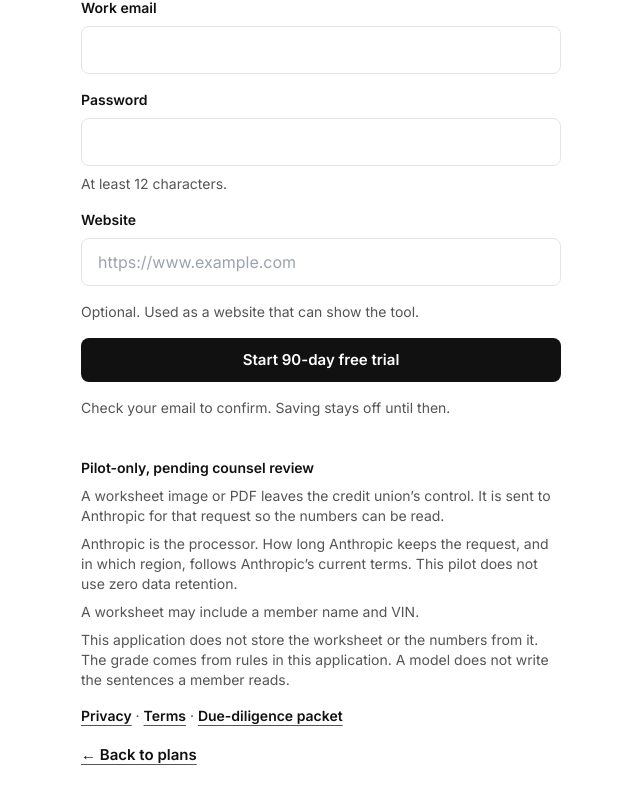
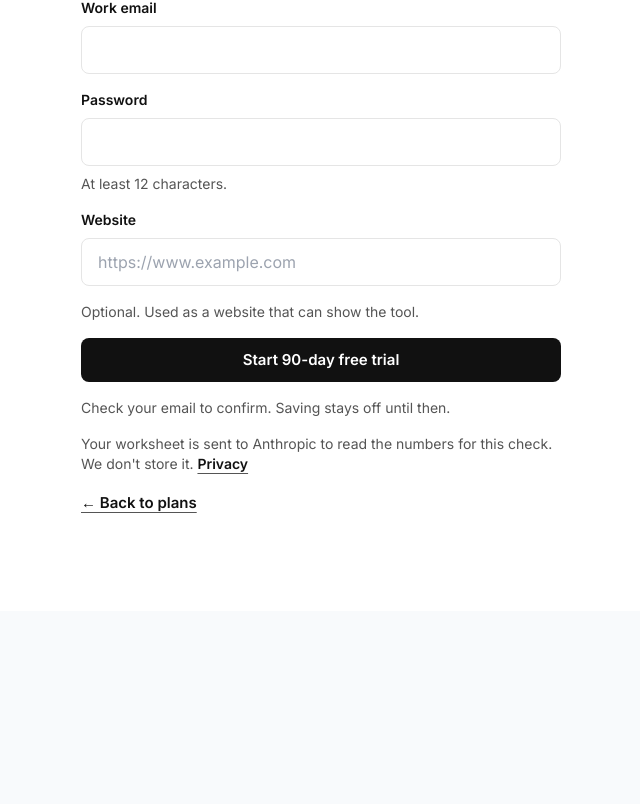
Before and after one commit to Jflyfish/signorwalk, a Next.js app: page /credit-unions/get-started in a window 1280 px wide. Shown: the part 410-1214 px from the top of the page, without its empty margins (319-959 px from the left). After the commit the page ends 1021 px from the top, so only its background shows below. Built offline with nearby package versions, Linux system fonts and the light colour scheme.

Commit message:
Keep the upload disclosure to one line and one primary save button.
Co-authored-by: Jflyfish <Jflyfish@users.noreply.github.com>

```diff
--- a/src/app/credit-unions/get-started/page.tsx
+++ b/src/app/credit-unions/get-started/page.tsx
@@ -1,6 +1,6 @@
 import Link from 'next/link';
 import type { Metadata } from 'next';
-import { AiDisclosure } from '../AiDisclosure';
+import { UPLOAD_DISCLOSURE } from '@/cu/copy';
 import { getPricedTier, resolveTierParam } from '../pricing';
 import { startTrialAction } from './actions';
 
@@ -72,7 +72,10 @@ export default async function GetStartedPage({
           <button type="submit" className={button}>Start 90-day free trial</button>
         </form>
         <p className="mt-4 text-[14px] leading-[20px] cu-muted">Check your email to confirm. Saving stays off until then.</p>
-        <AiDisclosure />
+        <p className="mt-4 text-[14px] leading-[20px] cu-muted">
+          {UPLOAD_DISCLOSURE}{' '}
+          <Link href="/credit-unions/privacy" className="font-semibold cu-ink underline decoration-1 underline-offset-4 cu-linkline cu-ring">Privacy</Link>
+        </p>
         <p className="mt-4">
           <Link
             href="/credit-unions"
--- a/src/app/credit-unions/page.tsx
+++ b/src/app/credit-unions/page.tsx
@@ -54,11 +54,9 @@ export default function CreditUnionsPage() {
           See it in action.{' '}
           <Link href="/credit-unions/embed-demo" className={textLink}>Open live demo</Link>
         </p>
-        <ul className="mt-10 max-w-[640px] list-disc space-y-2 pl-5 text-[14px] leading-[20px] cu-muted">
-          <li>Embed the check on your website.</li>
-          <li>Branding and usage are on your dashboard.</li>
-          <li>The trial requires an email confirmation before you can save.</li>
-        </ul>
+        <p className="mt-10 max-w-[640px] text-[14px] leading-[20px] cu-muted">
+          The trial requires an email confirmation before you can save.
+        </p>
       </div>
 
       <div className="mt-16 cu-band py-16 md:mt-24">
--- a/src/app/cu/[tenant]/CheckForm.tsx
+++ b/src/app/cu/[tenant]/CheckForm.tsx
@@ -426,10 +426,8 @@ export function CheckForm({
             </>
           )}
           <p className="mt-2 text-[14px] leading-[20px] cu-muted" role="status">{numbersOnly ? UPLOAD_DISCLOSURE : (uploadNote || UPLOAD_DISCLOSURE)}</p>
-          <p className="mt-4 text-[14px] leading-[20px]">
+          <p className="mt-2 text-[14px] leading-[20px]">
             <a href="/credit-unions/privacy" className={textLink}>Privacy</a>
-            {' · '}
-            <a href="/credit-unions/packet" className={textLink}>Due-diligence packet</a>
           </p>
         </div>
 
--- a/src/app/cu/[tenant]/dashboard/page.tsx
+++ b/src/app/cu/[tenant]/dashboard/page.tsx
@@ -187,7 +187,7 @@ export default async function DashboardPage({
               <span className="mt-2 block font-normal cu-muted">Add at least one website that can show the tool.</span>
               <textarea id="embed-allowlist" name="embedOrigins" rows={3} className="cu-ring mt-2 block w-full rounded-lg border cu-line px-4 py-3 text-[16px] font-normal" />
             </label>
-            <button type="submit" className="cu-primary inline-flex h-12 w-full items-center justify-center rounded-lg px-4 text-[15px] font-semibold md:h-11 md:w-auto">Save website</button>
+            <button type="submit" className={`${section === 'usage' && tenant.loanLinksSet === false ? 'inline-flex h-12 w-full items-center justify-center rounded-lg border cu-line bg-white px-4 text-[15px] font-semibold cu-ink md:h-11 md:w-auto' : 'cu-primary inline-flex h-12 w-full items-center justify-center rounded-lg px-4 text-[15px] font-semibold md:h-11 md:w-auto'}`}>Save website</button>
           </form>
         ) : null}
         {saved ? <Alert tone="ok">{saved}</Alert> : null}
--- a/src/cu/copy.ts
+++ b/src/cu/copy.ts
@@ -10,6 +10,6 @@ export const AI_FACTS = [
   'This application does not store the worksheet or the numbers from it. The grade comes from rules in this application. A model does not write the sentences a member reads.',
 ] as const;
 
-export const UPLOAD_DISCLOSURE = AI_FACTS.join(' ');
+export const UPLOAD_DISCLOSURE = "Your worksheet is sent to Anthropic to read the numbers for this check. We don't store it.";
 
 export const FILE_READ_ERROR = "We couldn't read that file. Enter the numbers instead.";
```
Also changed, not shown: 1 other file (tests, documents, lock files or other folders).
